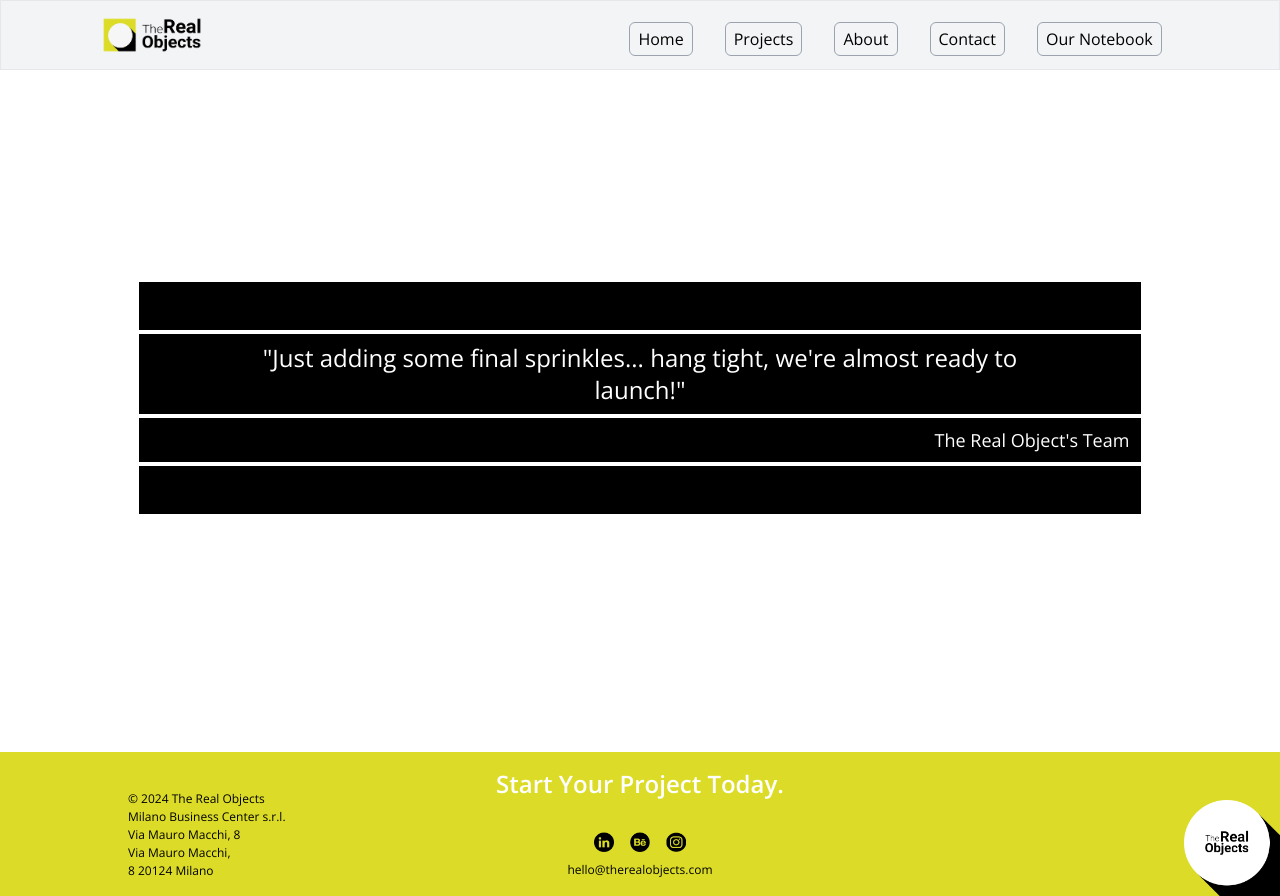
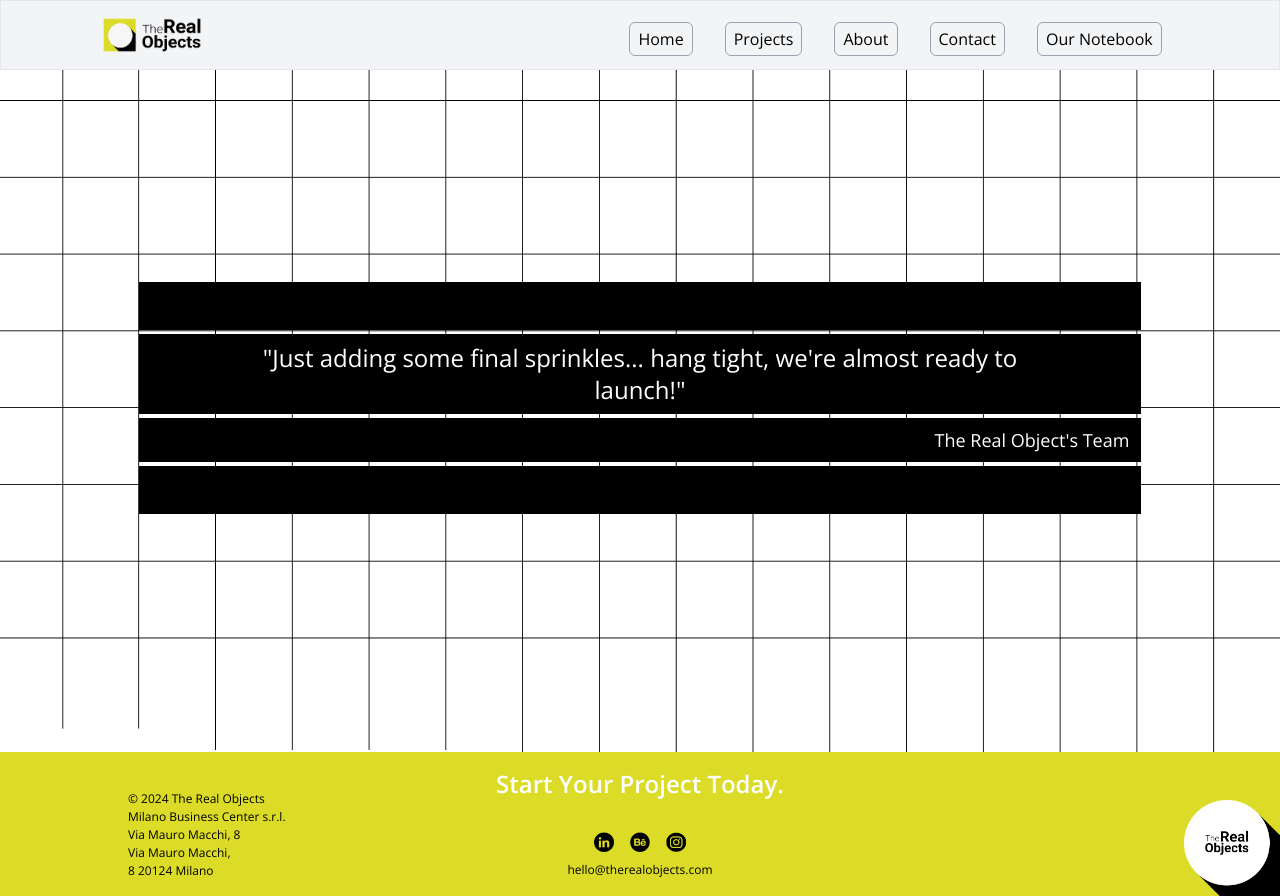
Before and after one commit to muharremgunal/The-Real-Objects, a Next.js app: page /contact in a window 1280 px wide. Built offline with nearby package versions, Linux system fonts and the light colour scheme; a web font is replaced by a local one.

Commit message:
update image

```diff
--- a/app/contact/page.tsx
+++ b/app/contact/page.tsx
@@ -4,7 +4,7 @@ const ContactPage = () => {
   return (
     <div
       className="min-h-screen flex items-center justify-center bg-cover bg-center -mb-32"
-      style={{ backgroundImage: `url(${Comingsoon})` }}
+      style={{ backgroundImage: `url(${Comingsoon.src})` }}
     >
       <div className="bg-opacity-90 text-white px-8 py-4 text-center w-5/6">
         <div className="bg-black w-full h-12 mb-1"></div>
```
